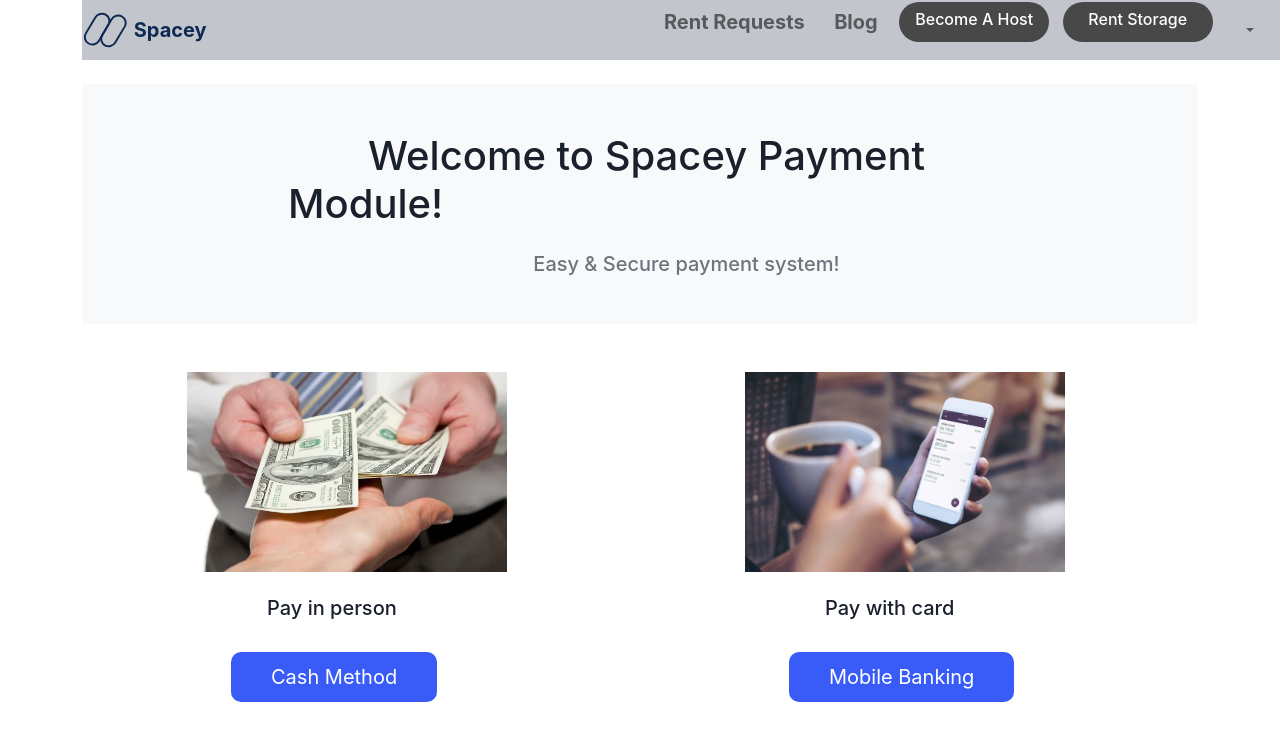
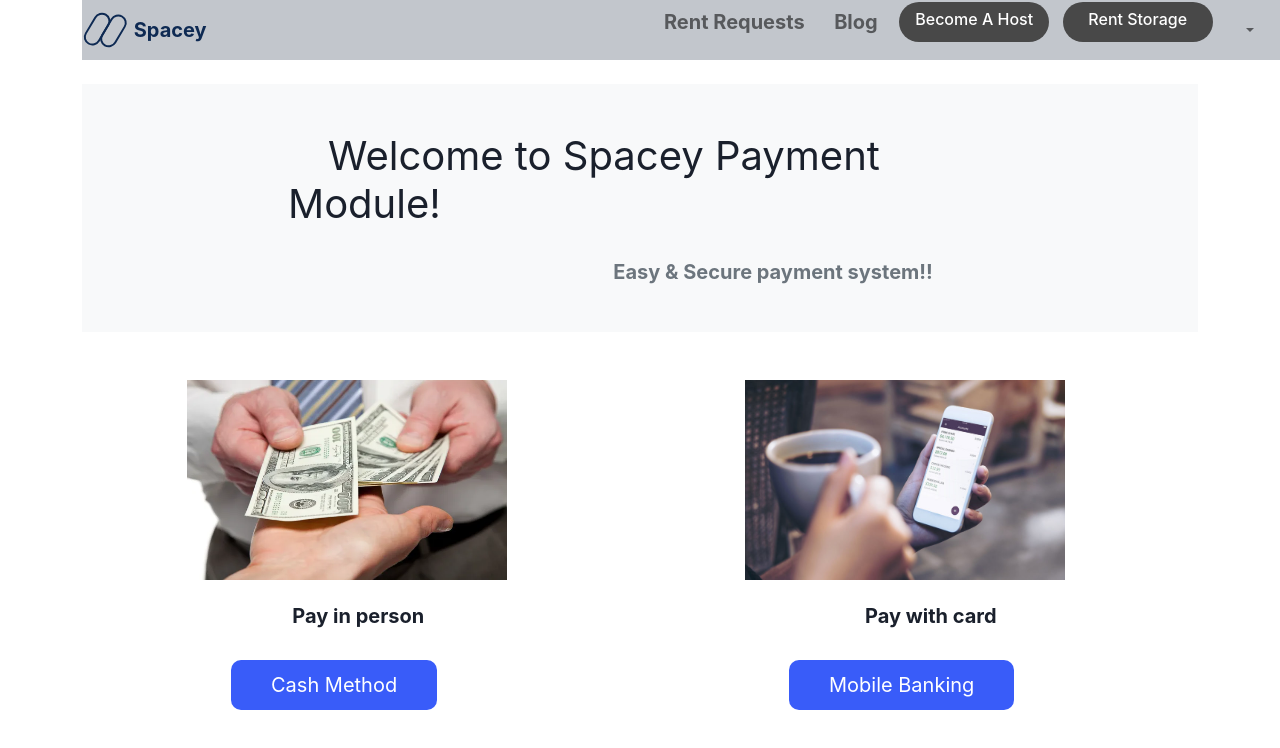
Before and after one commit to anikislam104/mern-spacey, a React (Create React App) app in the folder frontend/: page /payment/payment_home in a window 1280 px wide. Shown: the top 748 px of the page. Built offline with nearby package versions, Linux system fonts and the light colour scheme; no server answers.

Commit message:
modules slightly chaged

```diff
--- a/frontend/src/components/Authentication/adminNavbar.js
+++ b/frontend/src/components/Authentication/adminNavbar.js
@@ -24,10 +24,10 @@ export default class AdminNavbar extends Component {
             <img src={spacey} class="img-responsive" alt=" " />
 
         <Link to={"/"} className="navbar-brand" style={myStyle.optionSection} ><h2><b>Spacey</b></h2></Link>
-        <div class="col-lg-8">
+        <div class="col-lg-7">
 
         </div>
-        <div class="col-lg-4">
+        <div class="col-lg-5">
          <div className="collpase navbar-collapse">
          <ul className="navbar-nav mr-auto">
           <li className="navbar-item">
--- a/frontend/src/components/Blog/showBlog.js
+++ b/frontend/src/components/Blog/showBlog.js
@@ -83,14 +83,19 @@ export default class ShowBlog extends Component {
 
 
     render() {
+        const myStyle={
+            textSection:{
+                textAlign:"center",
+            }
+        }
         return this.state.blog.map((blog) => {
 
             return(
 
                 <div>
                     <NavbarHomepage />
-                    <h1>{blog.title}</h1>
-                    <p>{blog.content}</p>
+                    <h1 class="display-6" style={myStyle.textSection}>{blog.title}</h1>
+                    <p><h1>{blog.content}</h1></p>
                     <br />
                     <br />
                 {/* button for upvote */}
@@ -145,7 +150,7 @@ export default class ShowBlog extends Component {
 
 <br />
 <br />
-                <input type='text' onChange={this.comment} value={this.state.Comment} ></input>
+                <input type='text' placeholder="write comment" onChange={this.comment} value={this.state.Comment} ></input>
                 <br />
                 <br />
                 <Link to='../blog/showBlog'><button type='submit' class="button" onClick={
--- a/frontend/src/components/Blog/showMyBlog.js
+++ b/frontend/src/components/Blog/showMyBlog.js
@@ -136,7 +136,7 @@ export default class ShowMyBlog extends Component {
 
 <br />
 <br />
-                <input type='text' onChange={this.comment} value={this.state.Comment} ></input>
+                <input type='text' onChange={this.comment} value={this.state.Comment} placeholder="write comment"></input>
                 <br />
                 <br />
                 <Link to='../blog/showBlog'><button type='submit' class="button" onClick={
--- a/frontend/src/components/Hosting/addProperty.js
+++ b/frontend/src/components/Hosting/addProperty.js
@@ -188,7 +188,7 @@ export default class AddProperty extends Component {
       },
 
       buttonSection2: {
-        backgroundColor: "Sea Serpent",
+        backgroundColor: "BlueViolet",
         padding: "7px 10px",
         fontSize: "15px",
         color: "black",
--- a/frontend/src/components/Payment/cashPayment.js
+++ b/frontend/src/components/Payment/cashPayment.js
@@ -28,9 +28,10 @@ export default class CashPayment extends Component {
 }
 
 componentDidMount() {
+    const userInfo = JSON.parse(localStorage.getItem("userInfo"));
     this.setState({
         renter_id: localStorage.getItem('user_id'),
-        renter_email:localStorage.getItem('firstName'),
+        renter_email: userInfo.firstName,
         booking_id: localStorage.getItem('payment_booking_id'),
     });
 
--- a/frontend/src/components/Payment/mobileBanking.js
+++ b/frontend/src/components/Payment/mobileBanking.js
@@ -30,9 +30,10 @@ export default class MobileBanking extends Component {
     }
 
     componentDidMount() {
+        const userInfo = JSON.parse(localStorage.getItem("userInfo"));
         this.setState({
             renter_id: localStorage.getItem('user_id'),
-            renter_email:localStorage.getItem('firstName'),
+            renter_email: userInfo.firstName,
             booking_id: localStorage.getItem('payment_booking_id'),
         });
 
--- a/frontend/src/components/Payment/paymentHome.js
+++ b/frontend/src/components/Payment/paymentHome.js
@@ -43,6 +43,7 @@ export default class PaymentHome extends Component{
                 <NavbarHomepage />
                 <br/>
             <div class="container-fluid">
+
              <div class="row no-gutter">
 
 
@@ -56,18 +57,25 @@ export default class PaymentHome extends Component{
 
                     </div>
 
-                                <div class="col-lg-9">
+                    <div class="col-lg-8">
+                      <div class="card-body">
+                        <h3 class="display-6"><b>&emsp;Welcome to
 
-                                      <div class="card-body">
-                                           <h1 class="card-title">&emsp;&emsp;Welcome to Spacey Payment Module!</h1>
+                          <font style={myStyle.nameSection}>&nbsp;Spacey Payment Module!</font></b>
+
+                          </h3>
                           <br/>
-                                           <h5 class="card-subtitle text-muted">&emsp;&emsp;&emsp;&emsp;&emsp;&emsp;
-                                           &emsp;&emsp;&emsp;&emsp;&emsp;&emsp;Easy & Secure payment system!</h5>
-                                      </div>
+                          <h5 class="card-subtitle text-muted">&emsp;&emsp;&emsp;&emsp;&emsp;&emsp;&emsp;&emsp;&emsp;
+                          &emsp;&emsp;&emsp;&emsp;&emsp;&emsp;&emsp;
+                          <b>Easy & Secure payment system!!</b></h5>
+
 
                       </div>
 
-                                <div class="col-lg-1">
+
+                    </div>
+
+                    <div class="col-lg-2">
 
                     </div>
 
@@ -85,7 +93,7 @@ export default class PaymentHome extends Component{
           <div class="image">
                 <img src={PaymentHome1} class="img-responsive" alt=" "  style={myStyle.openingPicSection}/>
           </div> <br/>
-          <label><h5>&emsp;&emsp;&emsp;&emsp;Pay in person</h5></label><br/>
+          <label><h5>&emsp;&emsp;&emsp;&emsp;&emsp;&nbsp;<b>Pay in person</b></h5></label><br/>
           <div className="container">
                 <br/>
                 &emsp;&emsp;
@@ -100,7 +108,7 @@ export default class PaymentHome extends Component{
             <div class="image">
                     <img src={PaymentHome2} class="img-responsive" alt=" "  style={myStyle.openingPicSection}/>
             </div> <br/>
-              <label><h5>&emsp;&emsp;&emsp;&emsp;Pay with card </h5></label><br/>
+              <label><h5>&emsp;&emsp;&emsp;&emsp;&emsp;&emsp;<b>Pay with card </b></h5></label><br/>
               <div className="container">
                 <br/>
                 &emsp;&emsp;
--- a/frontend/src/components/Payment/paymentNotifications.js
+++ b/frontend/src/components/Payment/paymentNotifications.js
@@ -18,6 +18,7 @@ export default class Notifications extends Component{
             user_id:'',
             payments1:[],
         }
+
 
     }
 
--- a/frontend/src/components/miscellaneous/SideDrawer.js
+++ b/frontend/src/components/miscellaneous/SideDrawer.js
@@ -154,14 +154,10 @@ const SideDrawer = () => {
             />
             </MenuButton>
             <MenuList>
-              <ProfileModal user={user}>
-              <MenuItem>My Profile</MenuItem>{" "}
-              </ProfileModal>
+
               <MenuDivider />
               <MenuItem onClick={homePageHandler}>Homepage</MenuItem>
-              <MenuDivider />
-              <MenuItem onClick={logoutHandler}>Logout</MenuItem>
-              <MenuDivider />
+
             </MenuList>
           </Menu>
         </div>
--- a/frontend/src/components/navbar_homepage.js
+++ b/frontend/src/components/navbar_homepage.js
@@ -22,8 +22,9 @@ export default class NavbarHomepage extends Component {
     fetch('http://localhost:5000/users/user_id')
         .then((res) => res.json())
         .then((json) => {
+            const userInfo = JSON.parse(localStorage.getItem("userInfo"));
             this.setState({
-                user_name: localStorage.getItem('firstName'),
+                user_name: userInfo.firstName,
             });
 
         })
```
Also changed, not shown: 1 other file (tests, documents, lock files or other folders). Lines whose indentation alone changed are shown as unchanged.
